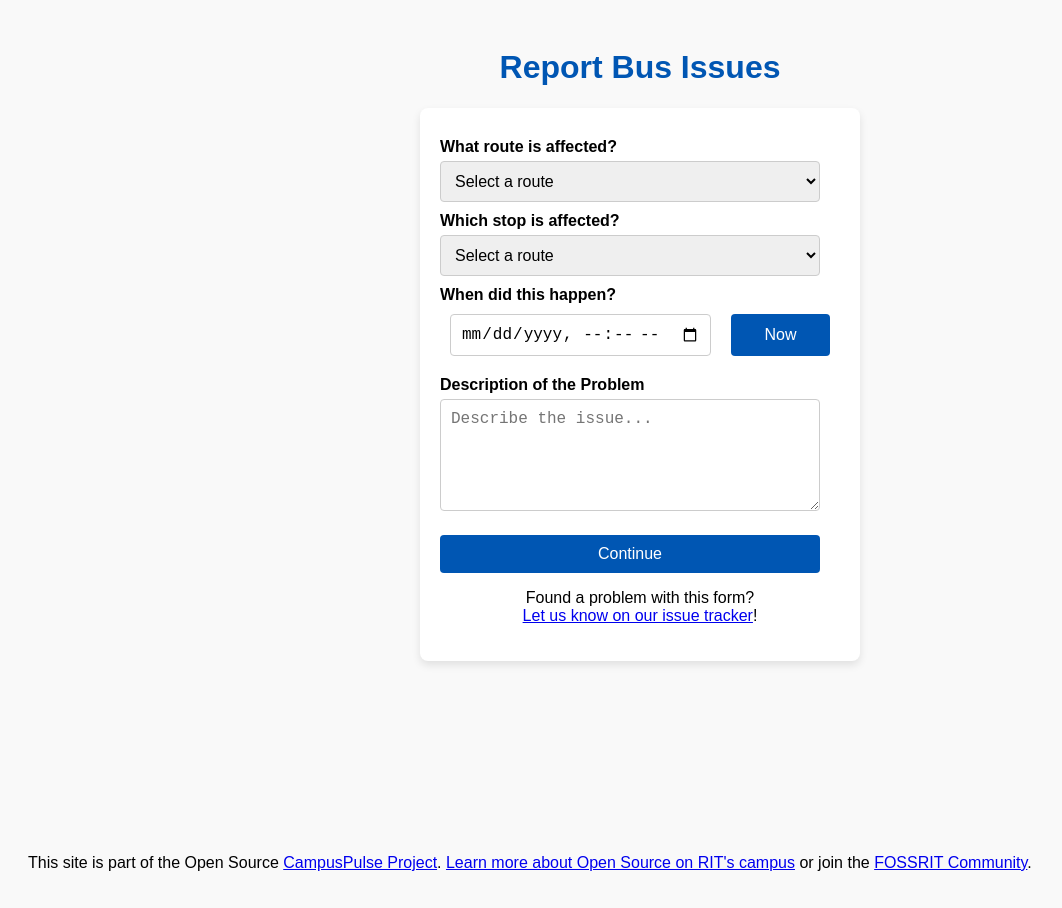
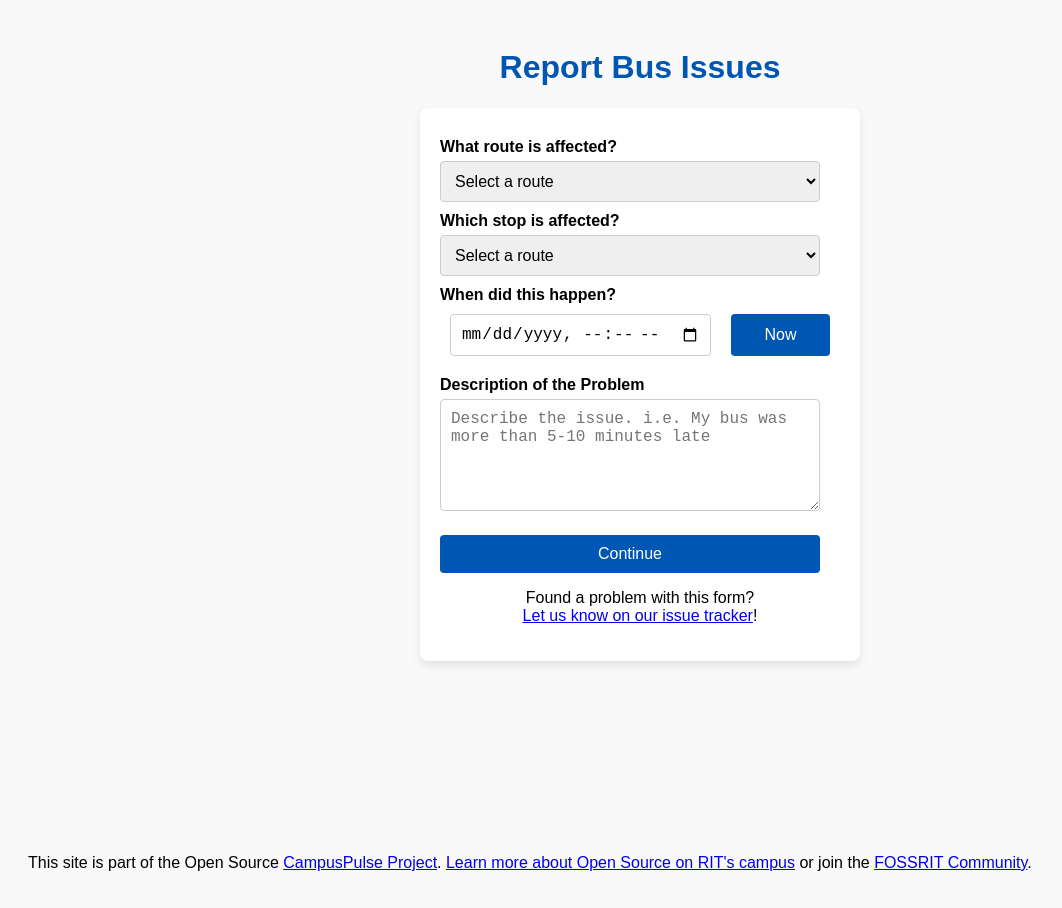
Before and after one commit to CampusPulse/suggest, a Jekyll site: the page built from bus.html, in a window 1280 px wide. Shown: the whole page, without its empty margins (0-1062 px from the left). Built offline with Jekyll 4.4.1, drawn with Linux system fonts in a browser that asks for light colours.

Commit message:
better example in description

```diff
--- a/bus.html
+++ b/bus.html
@@ -35,7 +35,7 @@ condense_except: what-area-does-this-pertain-to,subject
 
 
 	<label for="description">Description of the Problem</label>
-	<textarea id="description" name="description" placeholder="Describe the issue..." rows="5"></textarea>
+	<textarea id="description" name="description" placeholder="Describe the issue. i.e. My bus was more than 5-10 minutes late" rows="5"></textarea>
 	<!-- hidden form items -->
 	{% for item in page.staticvalues %}
 		<input type="hidden" name="{{ item.name }}" value="{{ item.value }}">
```
